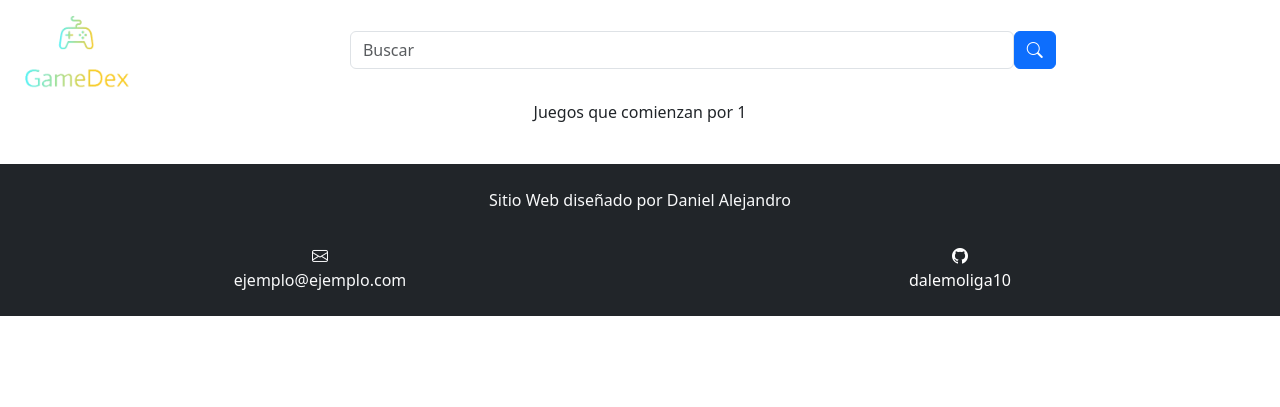
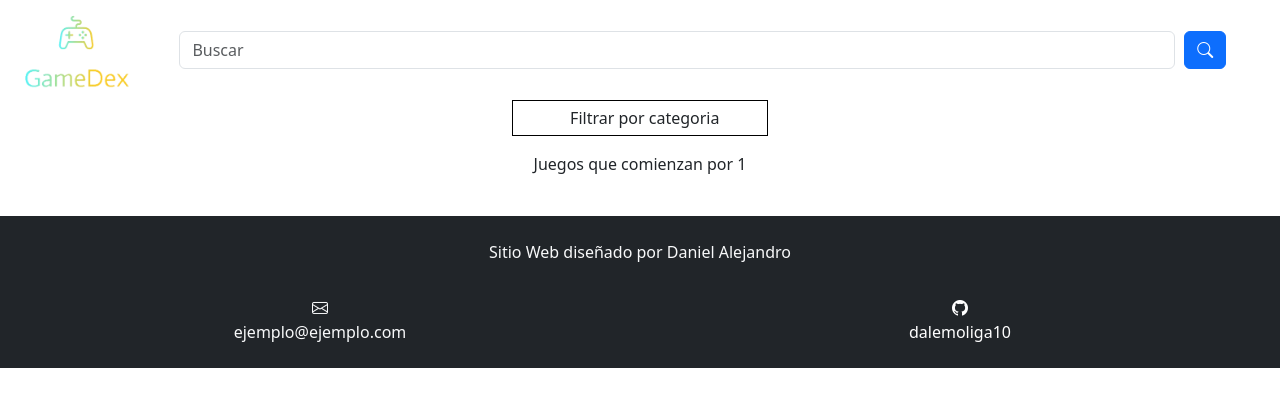
Before and after one commit to Dalemoliga10/Tfg, a PHP site: page /listado.php?nombre=1 in a window 1280 px wide. Shown: the top 407 px of the page. Run offline with PHP 8.4, Linux system fonts and the light colour scheme; tables that the repository leaves empty or names only in its code hold one stand-in row (values such as "Sample post").

Commit message:
Añadido opciones desplegable

```diff
--- a/header.php
+++ b/header.php
@@ -1,3 +1,17 @@
+<?php
+
+    require_once('conexion.php');
+
+    mysqli_select_db($conexion, "bdfinal");
+
+    $consultar = "SELECT nombre FROM etiquetas";
+
+    $registros = mysqli_query($conexion, $consultar);
+
+    $contador=0;
+
+
+?>
 <!doctype html>
 <html lang="es">
 <head>
@@ -14,18 +28,128 @@
     <!-- Incluimos css con iconos de bootstrap -->
     <link rel="stylesheet" href="https://cdn.jsdelivr.net/npm/bootstrap-icons@1.11.2/font/bootstrap-icons.min.css">
 </head>
+<style>
+    .hide {
+        max-height: 0 !important;
+    }
+
+    .dropdown {
+        border: 0.1em solid black;
+        width: 20%;
+        margin-bottom: 1em;
+    }
+
+    .dropdown .title {
+        margin: .3em .3em .3em .3em;
+        width: 100%;
+    }
+
+    .dropdown .title .fa-angle-right {
+        float: right;
+        margin-right: .7em;
+        transition: transform .3s;
+    }
+
+    .dropdown .menu {
+        transition: max-height .5s ease-out;
+        max-height: 20em;
+        overflow: hidden;
+    }
+
+    .dropdown .menu .option {
+        margin: .3em .3em .3em .3em;
+        margin-top: 0.3em;
+    }
+
+    .dropdown .menu .option:hover {
+        background: rgba(0, 0, 0, 0.2);
+    }
+
+    .pointerCursor:hover {
+        cursor: pointer;
+    }
+
+    .rotate-90 {
+        transform: rotate(90deg);
+    }
+</style>
 <header>
-
     <div class="container-fluid d-flex align-items-center" style="height: 100px;">
         <!-- Hay que poner la imagen para que no moleste al form -->
         <img src="imagenes/logo gameDex.png" style="width:10%;">
         <div class="container" style="width: 100%;">
             <form action="listado.php" id="miniform" name="miniform" method="get">
                 <div class="d-flex align-items-center justify-content-center">
-                    <input type="text" name="nombre" id="nombre" class="form-control" placeholder="Buscar" style="width: 60%;">
-                    <button type="submit" class="btn btn-primary"><i class="bi bi-search"></i></button>
+                    <input type="text" name="nombre" id="nombre" class="form-control" placeholder="Buscar" style="width: 90%;">
+                    <button type="submit" class="btn btn-primary" style="margin-left: 9px;"><i class="bi bi-search"></i></button>
                 </div>
+
             </form>
         </div>
     </div>
+    <div class="d-flex justify-content-center">
+        <div class='dropdown'>
+            <div class='title pointerCursor' style="text-align: center;">
+                Filtrar por categoria
+            </div>
+            <div class='menu pointerCursor hide' style="text-align: center;">
+                <form action="listado.php" name="miniform" method="post">
+                    <?php while ($registro = mysqli_fetch_row($registros)) { ?>
+                    <label for="option<?php echo $contador ?>" style="margin-top: 5px;"><?php echo $registro[0]?></label>
+                    <input type="checkbox" id='option<?php echo $contador ?>' value="option<?php echo $contador ?> " style="margin-bottom:10px;"><br>
+                    <?php $contador = $contador + 1;} ?>
+                    <input type="submit" value="buscar por categoria">
+                </form>
+            </div>
+
+        </div>
+    </div>
+
+    <script>
+        function toggleClass(elem, className) {
+            if (elem.className.indexOf(className) !== -1) {
+                elem.className = elem.className.replace(className, '');
+            } else {
+                elem.className = elem.className.replace(/\s+/g, ' ') + ' ' + className;
+            }
+            return elem;
+        }
+
+        function toggleDisplay(elem) {
+            const curDisplayStyle = elem.style.display;
+            if (curDisplayStyle === 'none' || curDisplayStyle === '') {
+                elem.style.display = 'block';
+            } else {
+                elem.style.display = 'none';
+            }
+        }
+
+        function toggleMenuDisplay(e) {
+            const dropdown = e.currentTarget.parentNode;
+            const menu = dropdown.querySelector('.menu');
+            const icon = dropdown.querySelector('.fa-angle-right');
+            toggleClass(menu, 'hide');
+            toggleClass(icon, 'rotate-90');
+        }
+
+        function handleOptionSelected(e) {
+            toggleClass(e.target.parentNode, 'hide');
+            const id = e.target.id;
+            const newValue = e.target.textContent + ' ';
+            const titleElem = document.querySelector('.dropdown .title');
+            const icon = document.querySelector('.dropdown .title .fa');
+            titleElem.textContent = newValue;
+            titleElem.appendChild(icon);
+            //trigger custom event
+            document.querySelector('.dropdown .title').dispatchEvent(new Event('change'));
+            //setTimeout is used so transition is properly shown
+            setTimeout(() => toggleClass(icon, 'rotate-90', 0));
+        }
+
+        const dropdownTitle = document.querySelector('.dropdown .title');
+        const dropdownOptions = document.querySelectorAll('.dropdown .option');
+        //bind listeners to these elements
+        dropdownTitle.addEventListener('click', toggleMenuDisplay);
+        dropdownOptions.forEach(option => option.addEventListener('click', handleOptionSelected));
+    </script>
 </header>
--- a/listado.php
+++ b/listado.php
@@ -5,12 +5,31 @@
     <meta charset="utf-8">
     <title></title>
 </head>
-
+<style>
+    .card:hover {
+        background-color: blue;
+        transition: background-color 0.5s; /*transicion*/
+    }
+</style>
 <body>
     <?php
     include "header.php";
     require_once("conexion.php");
+
     $nombre = $_GET['nombre'];
+
+    // $selectedOptions = array();
+
+    // // Iterar sobre los valores recibidos del formulario
+    // foreach ($_POST as $key => $value) {
+    //     // Verificar si el valor recibido corresponde a un checkbox seleccionado
+    //     if (substr($key, 0, 6) && $value === 'on') {
+    //         // Agregar la opción seleccionada al array
+    //         $selectedOptions[] = $key;
+    //     }
+    // }
+
+    // var_dump($selectedOptions);
 
     // Seleccionamos la Base de Datos
     mysqli_select_db($conexion, "bdfinal");
@@ -18,8 +37,14 @@
     $consultar = "SELECT * FROM juegos WHERE nombre LIKE '$nombre%' ORDER BY nombre";
 
     $registros = mysqli_query($conexion, $consultar);
+
+    if($nombre != ''){
     ?>
     <p class="d-flex justify-content-center">Juegos que comienzan por <?php echo $nombre ?></p>
+    <?php }else{?>
+        <p class="d-flex justify-content-center">Todos los juegos</p>
+    <?php } ?>
+
     <div class="container-fluid d-flex flex-column mb-4" style="width: 75%;">
         <?php while ($registro = mysqli_fetch_row($registros)) { ?>
             <div class="card mb-1">
```
